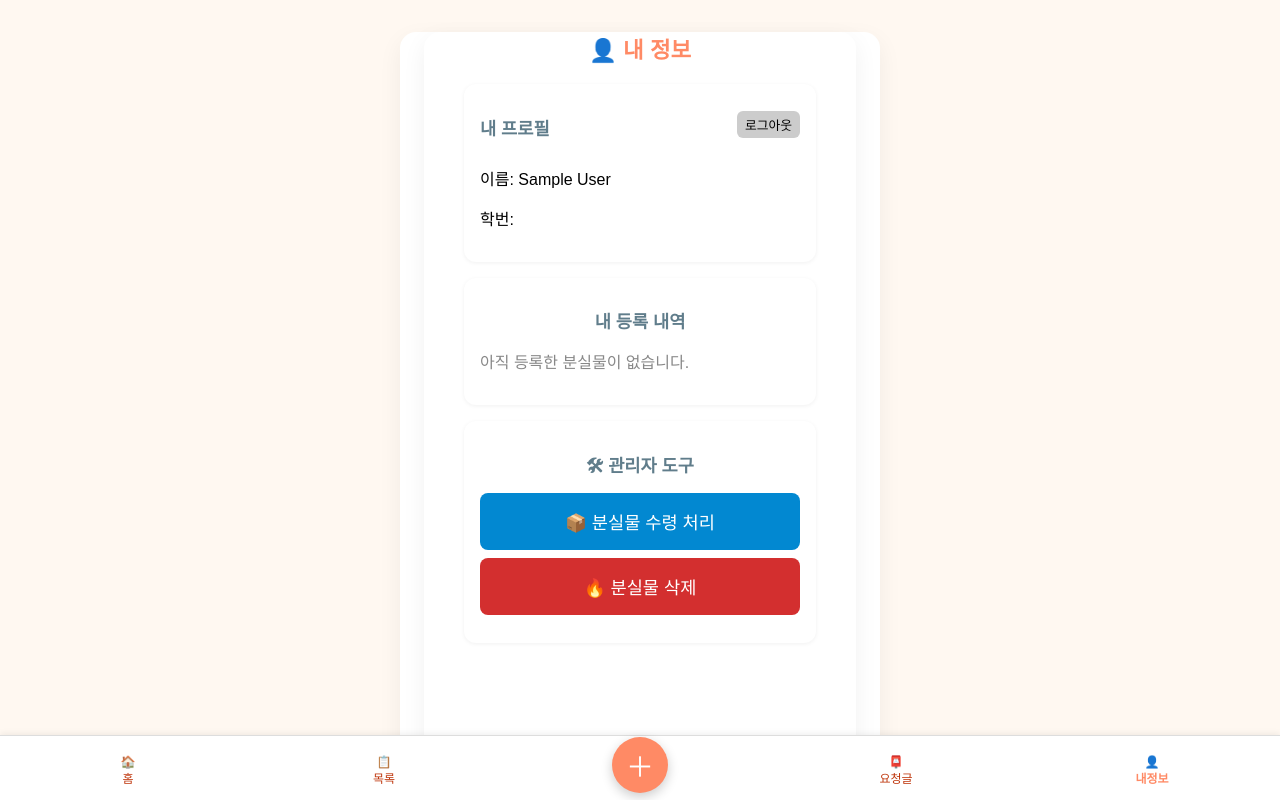
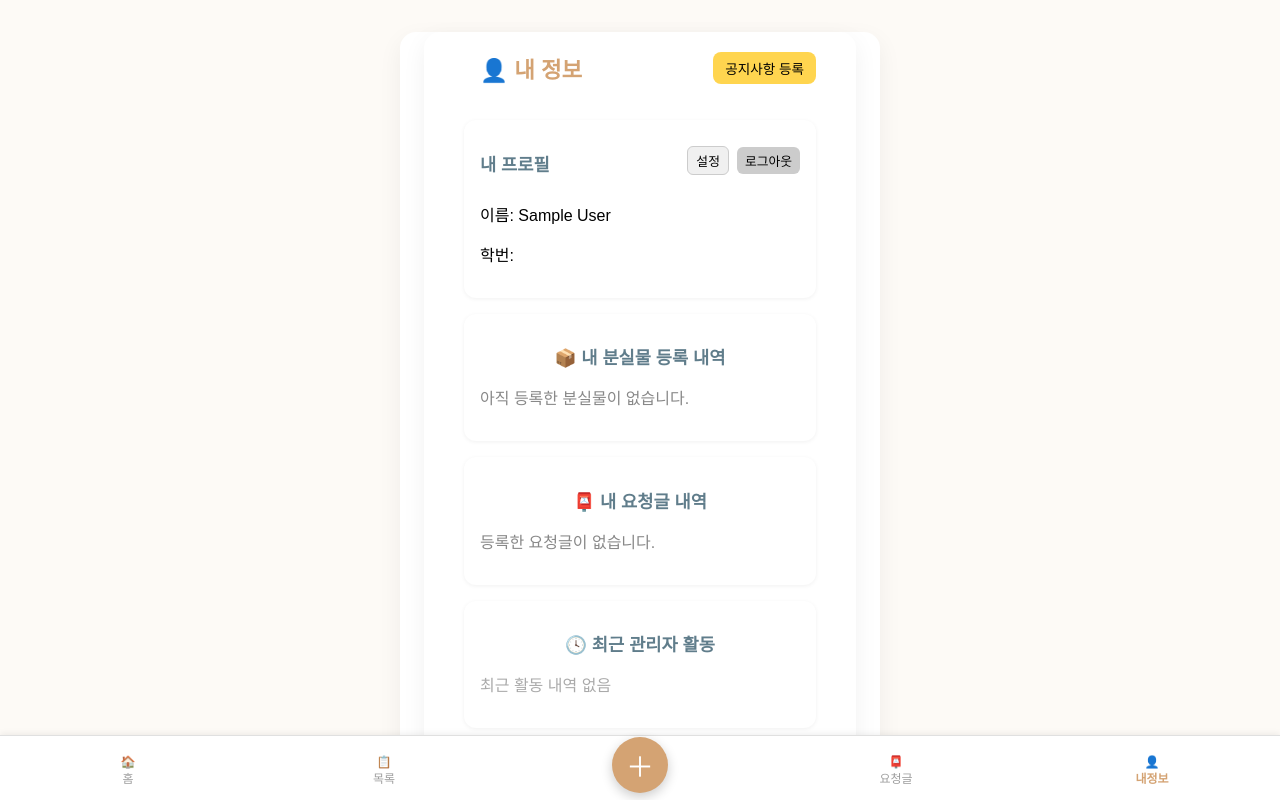
Before and after one commit to sungsu64/returnu-v2, a React (Create React App) app in the folder frontend/: page /my in a window 1280 px wide. Built offline with nearby package versions, Linux system fonts and the light colour scheme; sample sign-in values are in the browser's storage.

Commit message:
first commit

```diff
--- a/frontend/src/App.js
+++ b/frontend/src/App.js
@@ -13,6 +13,8 @@ import "./mobile-ui.css";
 import LoginPage from "./pages/LoginPage"; // ✅ 로그인 페이지 import 추가
 import LostRequestPage from "./pages/LostRequestPage";
 import LostRequestListPage from "./pages/LostRequestListPage";
+import NoticeManagerPage from "./pages/NoticeManagerPage";
+
 
 
 function App() {
@@ -29,6 +31,7 @@ function App() {
           <Route path="/login" element={<LoginPage />} />
           <Route path="/lost-request" element={<LostRequestPage />} />
           <Route path="/requests" element={<LostRequestListPage />} />
+          <Route path="/notices/manage" element={<NoticeManagerPage />} />
         </Routes>
       </div>
 
--- a/frontend/src/mobile-ui.css
+++ b/frontend/src/mobile-ui.css
@@ -1,13 +1,13 @@
-/* mobile-ui.css - 코랄톤 따뜻한 분위기로 리디자인 */
+/* mobile-ui.css - 모던 샌드베이지 & 그레이 톤 */
 
 :root {
-  --color-primary: #ff8a65;        /* 코랄 오렌지 */
-  --color-primary-dark: #f4511e;   /* 진한 오렌지 */
-  --color-bg-desktop: #fff8f1;     /* 크림/베이지 */
+  --color-primary: #d4a373;
+  --color-primary-dark: #a47148;
+  --color-bg-desktop: #fdfaf6;
   --color-bg-app: #ffffff;
-  --color-text: #4e342e;           /* 브라운톤 텍스트 */
-  --color-muted: #bf360c;
-  --color-border: #ddd;
+  --color-text: #333333;
+  --color-muted: #9e9e9e;
+  --color-border: #e0e0e0;
 }
 
 html, body {
@@ -30,7 +30,7 @@ html, body {
   min-height: 100vh;
   background: var(--color-bg-app);
   box-sizing: border-box;
-  padding-bottom: 64px; /* 하단 내비바 가리지 않게 */
+  padding-bottom: 64px;
 }
 
 @media (min-width: 768px) {
@@ -47,12 +47,12 @@ html, body {
 /* 버튼 스타일 */
 .btn-primary {
   width: 100%;
-  padding: 16px 0;
+  padding: 14px 0;
   background-color: var(--color-primary);
-  color: var(--color-bg-app);
+  color: #ffffff;
   border: none;
   border-radius: 8px;
-  font-size: 1.1rem;
+  font-size: 1rem;
   margin-bottom: 12px;
   cursor: pointer;
   transition: background-color 0.2s ease;
@@ -62,7 +62,7 @@ html, body {
   background-color: var(--color-primary-dark);
 }
 
-/* 카드 박스 */
+/* 카드 */
 .card {
   width: 100%;
   padding: 16px;
@@ -91,7 +91,7 @@ html, body {
   border: 1px solid var(--color-border);
   border-radius: 8px;
   box-sizing: border-box;
-  background: #fff3e0;
+  background: #fffdf9;
 }
 
 /* 하단 내비게이션 바 */
@@ -129,7 +129,7 @@ html, body {
 
 /* 공지 카드 */
 .notice-card {
-  background: #fff7f0;
+  background: #fef7ee;
   border-left: 6px solid var(--color-primary);
   border-radius: 10px;
   padding: 16px 20px;
@@ -139,7 +139,7 @@ html, body {
 }
 
 .notice-card:hover {
-  background: #fff3ea;
+  background: #fdf2e7;
 }
 
 .notice-title {
@@ -151,13 +151,13 @@ html, body {
 
 .notice-content {
   font-size: 0.92rem;
-  color: #5d4037;
+  color: var(--color-text);
   line-height: 1.4;
 }
 
 .notice-date {
   font-size: 0.75rem;
-  color: #a1887f;
+  color: var(--color-muted);
   text-align: right;
   margin-top: 8px;
 }
@@ -168,5 +168,5 @@ html, body {
   font-size: 0.92rem;
   margin: 10px 0 4px;
   display: block;
-  color: #5d4037;
+  color: var(--color-text);
 }
--- a/frontend/src/pages/FoundDetailPage.jsx
+++ b/frontend/src/pages/FoundDetailPage.jsx
@@ -1,9 +1,11 @@
 import React, { useEffect, useState } from "react";
-import { useParams } from "react-router-dom";
+import { useParams, useNavigate } from "react-router-dom";
 import "../styles/FoundDetailPage.css";
 
 export default function FoundDetailPage() {
   const { id } = useParams();
+  const navigate = useNavigate();
+
   const [item, setItem] = useState(null);
   const [claimedName, setClaimedName] = useState("");
   const [loading, setLoading] = useState(true);
@@ -53,6 +55,28 @@ export default function FoundDetailPage() {
 
   return (
     <div className="found-detail-wrapper">
+
+      {/* 🔙 상단 왼쪽 뒤로가기 */}
+      <div style={{
+        position: "relative",
+        width: "100%",
+        padding: "12px 16px 0",
+        boxSizing: "border-box"
+      }}>
+        <button
+          onClick={() => navigate(-1)}
+          style={{
+            background: "none",
+            border: "none",
+            color: "#666",
+            fontSize: "1rem",
+            cursor: "pointer"
+          }}
+        >
+          ← 뒤로가기
+        </button>
+      </div>
+
       {loading && <p>로딩 중...</p>}
       {error && <p style={{ color: "red" }}>{error}</p>}
 
@@ -81,6 +105,17 @@ export default function FoundDetailPage() {
           <p className="found-detail-description">{item.description}</p>
           <p className="found-detail-created">등록일: {new Date(item.created_at).toLocaleDateString("ko-KR")}</p>
 
+          {/* 📌 보관 안내 */}
+          <div style={{ marginTop: "20px", padding: "12px", border: "1px solid #eee", borderRadius: "8px", background: "#f9f9f9" }}>
+            <p style={{ marginBottom: "8px" }}>📌 <strong>보관 장소:</strong> 학생지원센터 1층 분실물 창구</p>
+            <p style={{ marginBottom: "8px" }}>
+              ⏳ <strong>보관 기한:</strong>{" "}
+              {new Date(new Date(item.created_at).getTime() + 14 * 86400000).toLocaleDateString("ko-KR")}
+            </p>
+            <p style={{ color: "#999", fontSize: "0.9rem" }}>📋 2주간 보관 후 폐기 예정입니다.</p>
+          </div>
+
+          {/* 관리자 수령 처리 */}
           {user?.role === "admin" && (
             <div className="found-detail-claim-input">
               <input
@@ -94,10 +129,6 @@ export default function FoundDetailPage() {
               </button>
             </div>
           )}
-
-          <button className="found-detail-back" onClick={() => window.history.back()}>
-            ← 뒤로가기
-          </button>
         </div>
       )}
     </div>
--- a/frontend/src/pages/LostCreatePage.jsx
+++ b/frontend/src/pages/LostCreatePage.jsx
@@ -1,9 +1,10 @@
-import React, { useState } from "react";
+import React, { useState, useEffect } from "react";
 import { useNavigate } from "react-router-dom";
 import "../mobile-ui.css";
 
 export default function LostCreatePage() {
   const navigate = useNavigate();
+  const [user, setUser] = useState(null);
   const [form, setForm] = useState({
     title: "",
     location: "",
@@ -15,6 +16,16 @@ export default function LostCreatePage() {
   const [preview, setPreview] = useState(null);
   const [error, setError] = useState("");
   const [isLoading, setIsLoading] = useState(false);
+
+  useEffect(() => {
+    const stored = localStorage.getItem("user");
+    if (stored) {
+      setUser(JSON.parse(stored));
+    } else {
+      alert("로그인이 필요합니다.");
+      navigate("/login");
+    }
+  }, [navigate]);
 
   const handleChange = (e) => {
     const { name, value, files } = e.target;
@@ -43,6 +54,11 @@ export default function LostCreatePage() {
       if (form[key]) formData.append(key, form[key]);
     }
 
+    // ✅ student_id는 별도로 직접 append (이게 핵심!)
+    if (user?.student_id) {
+      formData.append("student_id", user.student_id);
+    }
+
     try {
       setIsLoading(true);
       const res = await fetch("http://localhost:8090/api/lost-items", {
@@ -54,7 +70,7 @@ export default function LostCreatePage() {
       const result = await res.json();
 
       alert("분실물 등록 완료!");
-      navigate(`/found/${result.id}`); // ✅ 등록 후 상세 페이지 이동
+      navigate(`/found/${result.id}`);
     } catch (err) {
       alert("에러 발생: " + err.message);
     } finally {
@@ -91,16 +107,39 @@ export default function LostCreatePage() {
         )}
 
         <label className="input-label">물건 이름 *</label>
-        <input className="input" name="title" placeholder="예: 검정색 지갑" value={form.title} onChange={handleChange} />
+        <input
+          className="input"
+          name="title"
+          placeholder="예: 검정색 지갑"
+          value={form.title}
+          onChange={handleChange}
+        />
 
         <label className="input-label">분실 장소 *</label>
-        <input className="input" name="location" placeholder="예: 도서관 2층" value={form.location} onChange={handleChange} />
+        <input
+          className="input"
+          name="location"
+          placeholder="예: 도서관 2층"
+          value={form.location}
+          onChange={handleChange}
+        />
 
         <label className="input-label">분실 날짜 *</label>
-        <input className="input" name="date" type="date" value={form.date} onChange={handleChange} />
+        <input
+          className="input"
+          name="date"
+          type="date"
+          value={form.date}
+          onChange={handleChange}
+        />
 
         <label className="input-label">카테고리 *</label>
-        <select name="category" className="input" value={form.category} onChange={handleChange}>
+        <select
+          name="category"
+          className="input"
+          value={form.category}
+          onChange={handleChange}
+        >
           <option value="">카테고리 선택</option>
           <option value="지갑">지갑</option>
           <option value="휴대폰">휴대폰</option>
@@ -121,7 +160,13 @@ export default function LostCreatePage() {
         />
 
         <label className="input-label">사진 업로드</label>
-        <input className="input" type="file" name="image" accept="image/*" onChange={handleChange} />
+        <input
+          className="input"
+          type="file"
+          name="image"
+          accept="image/*"
+          onChange={handleChange}
+        />
 
         {preview && (
           <div style={{ marginTop: "12px" }}>
@@ -129,7 +174,13 @@ export default function LostCreatePage() {
             <img
               src={preview}
               alt="미리보기"
-              style={{ width: "100%", maxHeight: "240px", objectFit: "cover", borderRadius: "8px", marginTop: "4px" }}
+              style={{
+                width: "100%",
+                maxHeight: "240px",
+                objectFit: "cover",
+                borderRadius: "8px",
+                marginTop: "4px",
+              }}
             />
           </div>
         )}
--- a/frontend/src/pages/MyPage.jsx
+++ b/frontend/src/pages/MyPage.jsx
@@ -1,19 +1,55 @@
-import React, { useEffect, useState } from "react";
+import React, { useEffect, useState, useCallback } from "react";
 import { useNavigate } from "react-router-dom";
 
 export default function MyPage() {
   const navigate = useNavigate();
   const [user, setUser] = useState(null);
+  const [myLostItems, setMyLostItems] = useState([]);
+  const [myRequests, setMyRequests] = useState([]);
+  const [activityLogs, setActivityLogs] = useState([]);
+  const [expiringItems, setExpiringItems] = useState([]);
 
   useEffect(() => {
     const stored = localStorage.getItem("user");
-    if (!stored) {
-      alert("먼저 로그인해주세요.");
+    if (stored) {
+      const parsed = JSON.parse(stored);
+      setUser(parsed);
+    } else {
+      alert("로그인이 필요합니다.");
       navigate("/login");
-    } else {
-      setUser(JSON.parse(stored));
     }
   }, [navigate]);
+
+  const fetchMyData = useCallback(async (student_id, role) => {
+    try {
+      const [lostRes, reqRes, expRes, logRes] = await Promise.all([
+        fetch(`/api/users/${student_id}/lost-items`),
+        fetch(`/api/users/${student_id}/lost-requests`),
+        fetch(`/api/lost-items/expiring-soon`),
+        role === "admin"
+          ? fetch(`/api/admin/activity-logs`)
+          : Promise.resolve({ json: () => [] }),
+      ]);
+
+      const lostItems = await lostRes.json();
+      const requests = await reqRes.json();
+      const expiring = await expRes.json();
+      const logs = role === "admin" ? await logRes.json() : [];
+
+      setMyLostItems(lostItems);
+      setMyRequests(requests);
+      setExpiringItems(expiring);
+      setActivityLogs(logs);
+    } catch (err) {
+      console.error("❌ 데이터 불러오기 실패:", err);
+    }
+  }, []);
+
+  useEffect(() => {
+    if (user?.student_id && user?.role) {
+      fetchMyData(user.student_id, user.role);
+    }
+  }, [user, fetchMyData]);
 
   const handleLogout = () => {
     localStorage.removeItem("user");
@@ -21,92 +57,107 @@ export default function MyPage() {
     navigate("/");
   };
 
-  const handleDelete = async () => {
-    const id = prompt("삭제할 분실물 ID를 입력하세요:");
-    if (!id) return;
-    if (!window.confirm("정말 삭제하시겠습니까?")) return;
-
-    try {
-      const res = await fetch(`http://localhost:8090/api/lost-items/${id}`, {
-        method: "DELETE",
-      });
-      if (!res.ok) throw new Error("삭제 실패");
-      alert("✅ 삭제 완료");
-    } catch (err) {
-      alert("❌ 에러: " + err.message);
-    }
+  const handleSettings = () => {
+    alert("⚙️ 설정 기능은 추후 지원될 예정입니다.");
   };
 
-  const handleClaim = async () => {
-    const id = prompt("수령 처리할 분실물 ID를 입력하세요:");
-    if (!id) return;
-
-    const claimed_by = prompt("수령자 이름을 입력하세요:");
-    if (!claimed_by) return;
-
-    try {
-      const res = await fetch(`http://localhost:8090/api/lost-items/claim/${id}`, {
-        method: "POST",
-        headers: { "Content-Type": "application/json" },
-        body: JSON.stringify({ claimed_by }),
-      });
-      if (!res.ok) throw new Error("수령 실패");
-      alert("✅ 수령 처리 완료");
-    } catch (err) {
-      alert("❌ 에러: " + err.message);
-    }
+  const handleContact = () => {
+    alert("📩 문의는 이메일 또는 앱 내 문의하기를 통해 가능합니다.");
   };
 
+  if (!user) return <div className="app-wrapper">⏳ 사용자 정보를 불러오는 중...</div>;
 
   return (
     <div className="app-wrapper">
-      <h1 className="title">👤 내 정보</h1>
+      <div style={{
+        display: "flex", justifyContent: "space-between",
+        alignItems: "center", marginBottom: "16px", padding: "0 16px"
+      }}>
+        <h1 className="title">👤 내 정보</h1>
+        <div>
+          {user.role === "admin" ? (
+            <button onClick={() => navigate("/notices/manage")} style={actionBtnStyle}>공지사항 등록</button>
+          ) : (
+            <button onClick={handleContact} style={actionBtnStyle}>문의하기</button>
+          )}
+        </div>
+      </div>
 
       <section style={sectionStyle}>
         <div style={{ display: "flex", justifyContent: "space-between", alignItems: "center" }}>
           <h2 style={sectionTitleStyle}>내 프로필</h2>
-          <button
-            onClick={handleLogout}
-            style={{
-              fontSize: "0.8rem",
-              padding: "4px 8px",
-              backgroundColor: "#ccc",
-              border: "none",
-              borderRadius: "6px",
-              cursor: "pointer",
-            }}
-          >
-            로그아웃
-          </button>
+          <div>
+            <button onClick={handleSettings} style={settingBtnStyle}>설정</button>
+            <button onClick={handleLogout} style={logoutBtnStyle}>로그아웃</button>
+          </div>
         </div>
         <p>이름: {user?.name}</p>
         <p>학번: {user?.student_id}</p>
       </section>
 
       <section style={sectionStyle}>
-        <h2 style={sectionTitleStyle}>내 등록 내역</h2>
-        <p style={{ color: "#888" }}>아직 등록한 분실물이 없습니다.</p>
+        <h2 style={sectionTitleStyle}>📦 내 분실물 등록 내역</h2>
+        {myLostItems.length === 0 ? (
+          <p style={{ color: "#888" }}>아직 등록한 분실물이 없습니다.</p>
+        ) : (
+          <ul>
+            {myLostItems.map((item, idx) => {
+              const dateStr = item.date ? new Date(item.date).toLocaleDateString("ko-KR") : "날짜없음";
+              return (
+                <li key={item.id || idx}>
+                  🧾 {item.title || "제목없음"} ({item.location || "위치없음"}) - {dateStr}
+                </li>
+              );
+            })}
+          </ul>
+        )}
       </section>
+
+      <section style={sectionStyle}>
+        <h2 style={sectionTitleStyle}>📮 내 요청글 내역</h2>
+        {myRequests.length === 0 ? (
+          <p style={{ color: "#888" }}>등록한 요청글이 없습니다.</p>
+        ) : (
+          <ul>
+            {myRequests.map((r, idx) => (
+              <li key={r.id || idx}>
+                📝 {r.title || "제목없음"} ({r.location || "위치없음"}) - {r.date ? new Date(r.date).toLocaleDateString("ko-KR") : "날짜없음"}
+              </li>
+            ))}
+          </ul>
+        )}
+      </section>
+
+      {expiringItems.length > 0 && (
+        <section style={sectionStyle}>
+          <h2 style={sectionTitleStyle}>⏰ 보관기한 임박</h2>
+          <ul>
+            {expiringItems.map((item) => {
+              const dDay = Math.ceil((new Date(item.expireDate) - Date.now()) / 86400000);
+              return (
+                <li key={item.id}>
+                  {item.title || "제목없음"} - D-{dDay <= 0 ? "day" : dDay} 남음
+                </li>
+              );
+            })}
+          </ul>
+        </section>
+      )}
 
       {user?.role === "admin" && (
         <section style={sectionStyle}>
-          <h2 style={sectionTitleStyle}>🛠 관리자 도구</h2>
-
-          <button
-            className="btn-primary"
-            style={{ marginBottom: "8px", backgroundColor: "#0288d1" }}
-            onClick={handleClaim}
-          >
-            📦 분실물 수령 처리
-          </button>
-
-          <button
-            className="btn-primary"
-            style={{ backgroundColor: "#d32f2f" }}
-            onClick={handleDelete}
-          >
-            🔥 분실물 삭제
-          </button>
+          <h2 style={sectionTitleStyle}>🕓 최근 관리자 활동</h2>
+          {activityLogs.length === 0 ? (
+            <p style={{ color: "#aaa" }}>최근 활동 내역 없음</p>
+          ) : (
+            <ul>
+              {activityLogs.map((log, idx) => (
+                <li key={idx}>
+                  📌 {log.action} - {new Date(log.timestamp).toLocaleString("ko-KR")}
+                </li>
+              ))}
+            </ul>
+          )}
         </section>
       )}
     </div>
@@ -126,3 +177,31 @@ const sectionTitleStyle = {
   marginBottom: "10px",
   color: "#607d8b",
 };
+
+const logoutBtnStyle = {
+  fontSize: "0.8rem",
+  padding: "4px 8px",
+  marginLeft: "8px",
+  backgroundColor: "#ccc",
+  border: "none",
+  borderRadius: "6px",
+  cursor: "pointer",
+};
+
+const settingBtnStyle = {
+  fontSize: "0.8rem",
+  padding: "4px 8px",
+  backgroundColor: "#f0f0f0",
+  border: "1px solid #ccc",
+  borderRadius: "6px",
+  cursor: "pointer",
+};
+
+const actionBtnStyle = {
+  fontSize: "0.85rem",
+  padding: "6px 12px",
+  backgroundColor: "#ffd54f",
+  border: "none",
+  borderRadius: "8px",
+  cursor: "pointer",
+};
--- /dev/null
+++ b/frontend/src/pages/NoticeManagerPage.jsx
@@ -0,0 +1,164 @@
+import React, { useEffect, useState } from "react";
+import "../mobile-ui.css";
+
+export default function NoticeManagerPage() {
+  const [notices, setNotices] = useState([]);
+  const [title, setTitle] = useState("");
+  const [content, setContent] = useState("");
+  const [editId, setEditId] = useState(null);
+  const [error, setError] = useState("");
+
+  // 공지사항 목록 불러오기
+  useEffect(() => {
+    fetch("http://localhost:8090/api/notices")
+      .then((res) => res.json())
+      .then(setNotices)
+      .catch(() => alert("공지사항 불러오기 실패"));
+  }, []);
+
+  const resetForm = () => {
+    setTitle("");
+    setContent("");
+    setEditId(null);
+    setError("");
+  };
+
+  // 등록 or 수정
+  const handleSubmit = async (e) => {
+    e.preventDefault();
+    if (!title.trim() || !content.trim()) {
+      setError("제목과 내용을 입력해주세요.");
+      return;
+    }
+
+    try {
+      const method = editId ? "PUT" : "POST";
+      const url = editId
+        ? `http://localhost:8090/api/notices/${editId}`
+        : "http://localhost:8090/api/notices";
+
+      const res = await fetch(url, {
+        method,
+        headers: { "Content-Type": "application/json" },
+        body: JSON.stringify({ title, content }),
+      });
+
+      if (!res.ok) throw new Error("실패");
+
+      alert(editId ? "수정 완료" : "등록 완료");
+      window.location.reload();
+    } catch (err) {
+      setError("서버 오류가 발생했습니다.");
+    }
+  };
+
+  // 수정 버튼 클릭 → 값 세팅
+  const handleEdit = (notice) => {
+    setTitle(notice.title);
+    setContent(notice.content);
+    setEditId(notice.id);
+  };
+
+  // 삭제
+  const handleDelete = async (id) => {
+    if (!window.confirm("정말 삭제하시겠습니까?")) return;
+
+    try {
+      const res = await fetch(`http://localhost:8090/api/notices/${id}`, {
+        method: "DELETE",
+      });
+      if (!res.ok) throw new Error();
+      alert("삭제되었습니다.");
+      window.location.reload();
+    } catch {
+      alert("삭제 실패");
+    }
+  };
+
+  return (
+    <div className="app-wrapper">
+      <h1 className="title">📢 공지사항 관리</h1>
+
+      <form onSubmit={handleSubmit} style={{ padding: "0 16px", marginBottom: "24px" }}>
+        <input
+          className="input"
+          placeholder="제목"
+          value={title}
+          onChange={(e) => setTitle(e.target.value)}
+        />
+        <textarea
+          className="input"
+          placeholder="내용"
+          rows={5}
+          value={content}
+          onChange={(e) => setContent(e.target.value)}
+        />
+        {error && <p style={{ color: "red", marginBottom: "8px" }}>{error}</p>}
+        <button className="btn-primary" type="submit">
+          {editId ? "공지 수정하기" : "공지 등록하기"}
+        </button>
+        {editId && (
+          <button
+            type="button"
+            onClick={resetForm}
+            style={{
+              background: "transparent",
+              color: "#888",
+              textDecoration: "underline",
+              marginTop: "8px",
+              border: "none",
+              cursor: "pointer",
+            }}
+          >
+            취소
+          </button>
+        )}
+      </form>
+
+      <hr style={{ margin: "16px 0" }} />
+
+      <div style={{ padding: "0 16px" }}>
+        {notices.map((n) => (
+          <div key={n.id} style={noticeBox}>
+            <h3>{n.title}</h3>
+            <p>{n.content}</p>
+            <p style={{ fontSize: "0.8rem", color: "#999" }}>
+              📅 {new Date(n.created_at).toLocaleDateString("ko-KR")}
+            </p>
+            <div style={{ marginTop: "8px" }}>
+              <button onClick={() => handleEdit(n)} style={editBtn}>수정</button>
+              <button onClick={() => handleDelete(n.id)} style={deleteBtn}>삭제</button>
+            </div>
+          </div>
+        ))}
+      </div>
+    </div>
+  );
+}
+
+const noticeBox = {
+  border: "1px solid #eee",
+  borderRadius: "10px",
+  padding: "16px",
+  marginBottom: "16px",
+  backgroundColor: "#fff",
+};
+
+const editBtn = {
+  padding: "6px 12px",
+  marginRight: "8px",
+  backgroundColor: "#4caf50",
+  color: "#fff",
+  border: "none",
+  borderRadius: "6px",
+  cursor: "pointer",
+};
+
+const deleteBtn = {
+  padding: "6px 12px",
+  backgroundColor: "#f44336",
+  color: "#fff",
+  border: "none",
+  borderRadius: "6px",
+  cursor: "pointer",
+};
```
Also changed, not shown: frontend/src/pages/LostListPage.jsx (+14 -0 lines), 3 other files (tests, documents, lock files or other folders).
